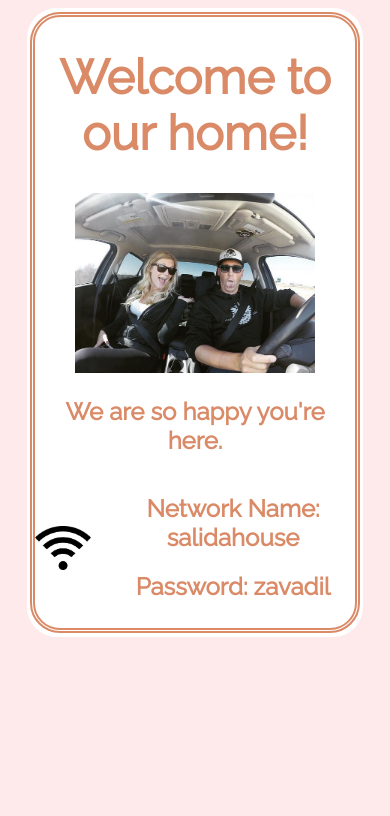
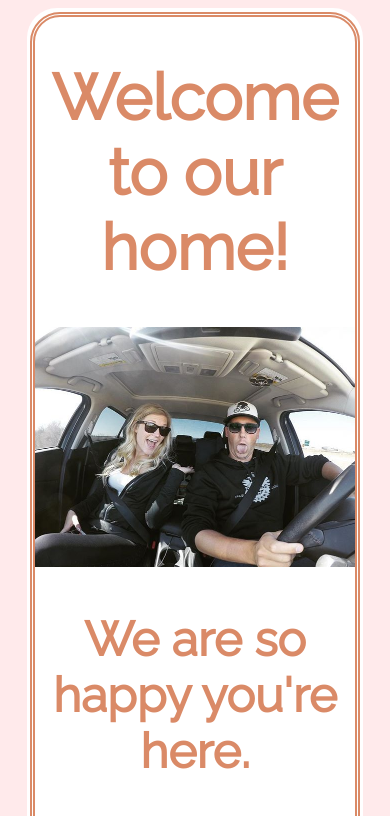
Before and after one commit to nonlinearone1105/benandtracywifi, a plain HTML site: page index.html in a window 390 px wide. Shown: the top 816 px of the page. Drawn offline with Linux system fonts and the light colour scheme.

Commit message:
Mobile updates

```diff
--- a/resources/css/style.css
+++ b/resources/css/style.css
@@ -4,7 +4,7 @@
 
 .wifi-image {
   max-width: 3.5rem;
-  margin-right: 20px;
+  margin-right: 2rem;
 }
 
 .main {
@@ -45,4 +45,20 @@ h1 {
   .main {
     margin: 2% 5%;
   }
+
+  .main-image {
+    max-width: 20rem;
+  }
+
+  h1 {
+    font-size: 4rem;
+  }
+
+  h2 {
+    font-size: 3rem;
+  }
+
+  .wifi-image {
+    max-width: 5rem;
+  }
 }
```
